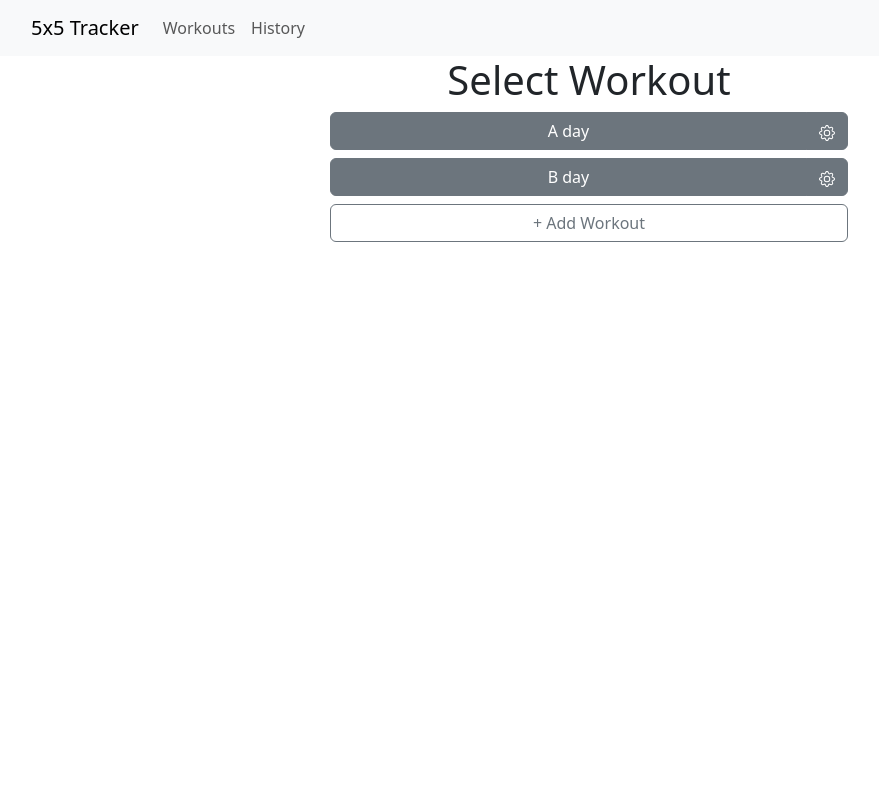
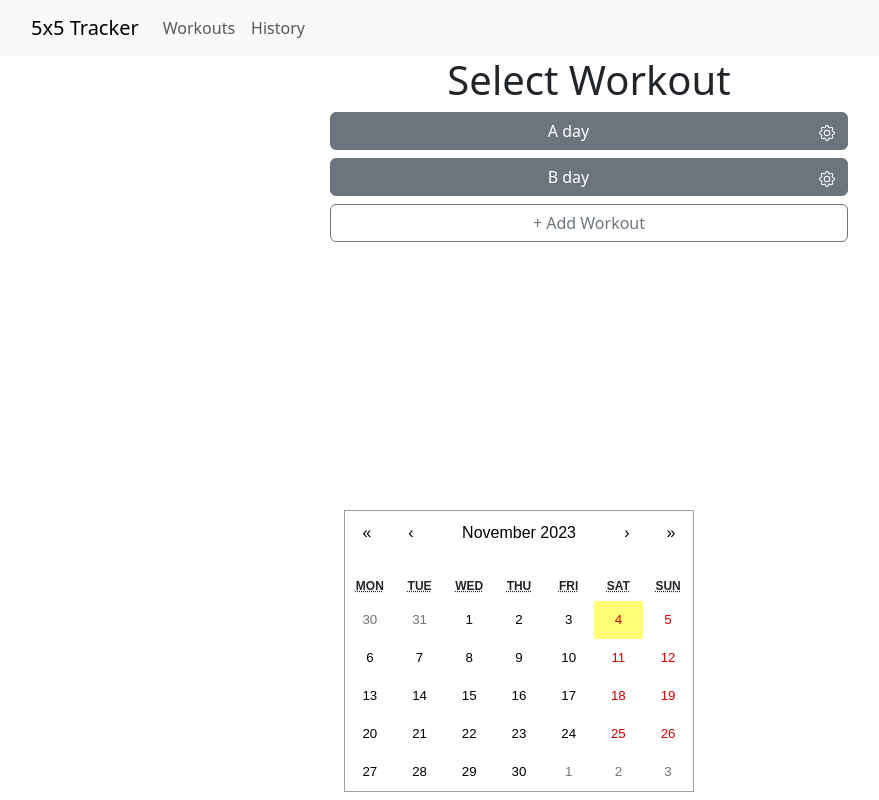
Before and after one commit to GideonNeedleman/5x5, a React (Vite) app: page / in a window 1280 px wide. Shown: the whole page, without its empty margins (51-930 px from the left). Built offline with nearby package versions, Linux system fonts and the light colour scheme.

Commit message:
add Calendar to SelectWorkout page

```diff
--- a/package.json
+++ b/package.json
@@ -13,6 +13,7 @@
     "bootstrap": "^5.3.2",
     "react": "^18.2.0",
     "react-bootstrap": "^2.9.1",
+    "react-calendar": "^4.6.1",
     "react-dom": "^18.2.0",
     "react-icons": "^4.11.0"
   },
--- a/src/pages/SelectWorkout.jsx
+++ b/src/pages/SelectWorkout.jsx
@@ -2,9 +2,9 @@ import Button from "react-bootstrap/Button";
 import Stack from "react-bootstrap/Stack";
 import ButtonGroup from "react-bootstrap/ButtonGroup";
 import { BsGear } from "react-icons/bs";
-/* import Container from "react-bootstrap/Container";
-import Row from "react-bootstrap/Row";
-import Col from "react-bootstrap/Col"; */
+import Calendar from "react-calendar";
+import "react-calendar/dist/Calendar.css";
+import { Container } from "react-bootstrap";
 
 function SelectWorkout() {
   return (
@@ -32,6 +32,9 @@ function SelectWorkout() {
 
         <Button variant="outline-secondary">+ Add Workout</Button>
       </Stack>
+      <Container className="position-absolute bottom-0 mb-2 d-flex justify-content-center">
+        <Calendar />
+      </Container>
     </main>
   );
 }
```
Also changed, not shown: 1 other file (tests, documents, lock files or other folders).
